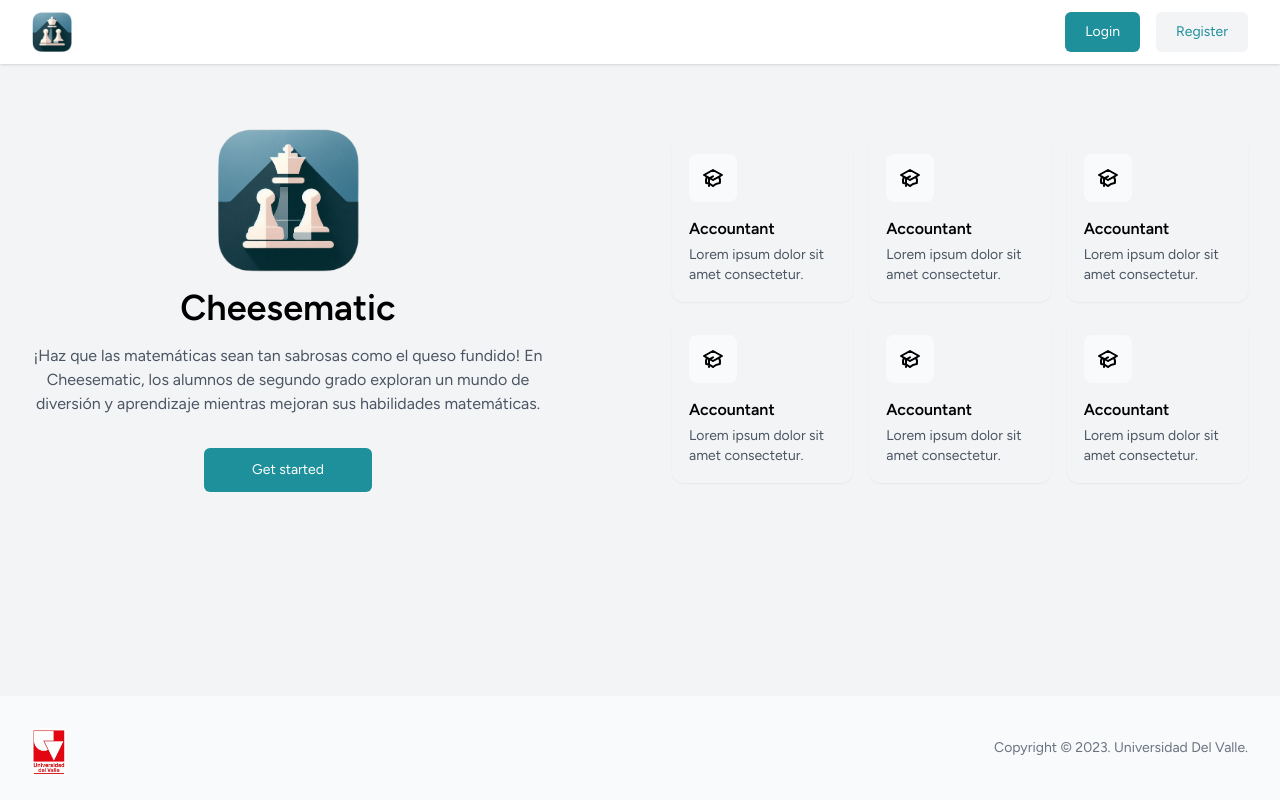
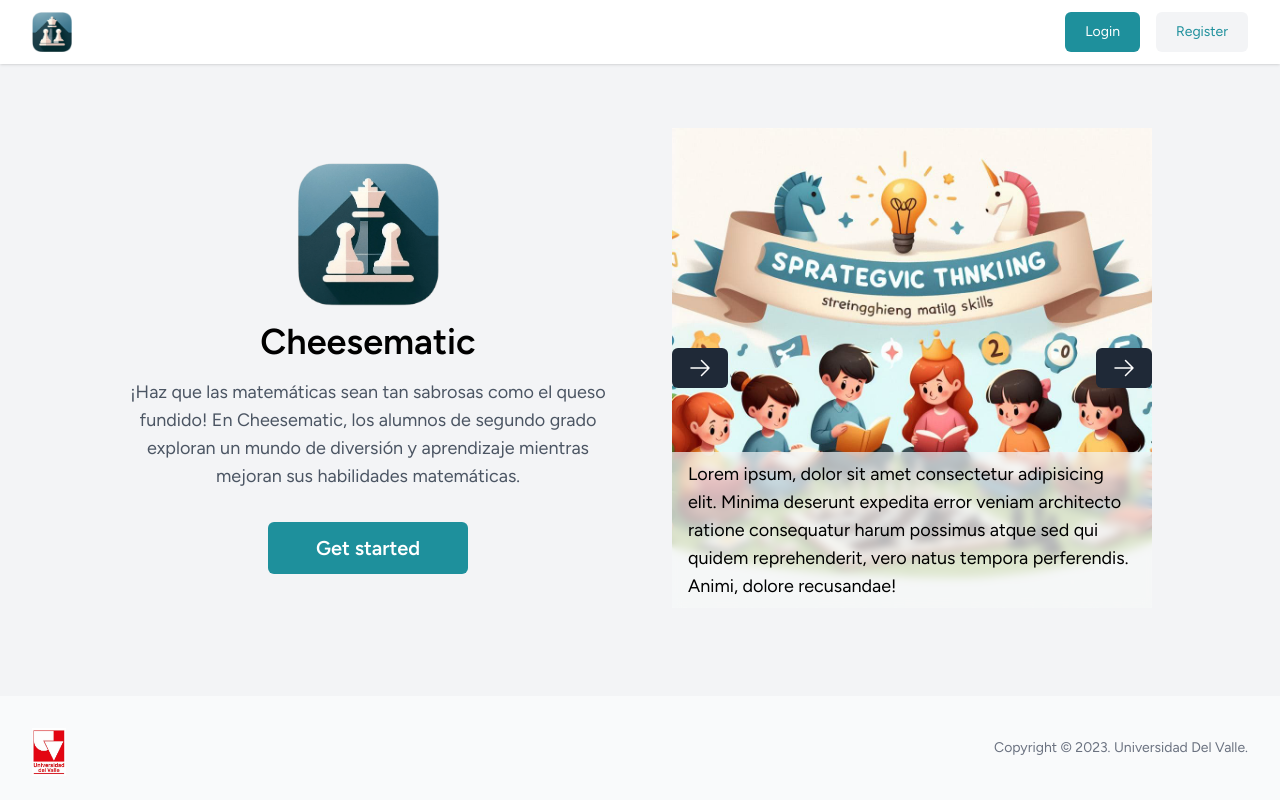
Before and after one commit to junioisaac123/tg-2024, a Laravel app: page / in a window 1280 px wide. Run offline with Laravel 12, Linux system fonts and the light colour scheme; style sheets or scripts are compiled from the project's sources.

Commit message:
feat: banner images and fix some styles

```diff
--- /dev/null
+++ b/app/View/Components/ImageCarousel.php
@@ -0,0 +1,26 @@
+<?php
+
+namespace App\View\Components;
+
+use Closure;
+use Illuminate\Contracts\View\View;
+use Illuminate\View\Component;
+
+class ImageCarousel extends Component
+{
+    /**
+     * Create a new component instance.
+     */
+    public function __construct(
+        public $images
+    ) {
+    }
+
+    /**
+     * Get the view / contents that represent the component.
+     */
+    public function render(): View|Closure|string
+    {
+        return view('components.image-carousel');
+    }
+}
--- /dev/null
+++ b/resources/views/components/image-carousel.blade.php
@@ -0,0 +1,42 @@
+<div x-data="{ slide: 0, totalSlides: {{ count($images) }} - 1 }" class="relative">
+    <template x-for="(image, index) in {{ json_encode($images) }}" :key="index">
+        <div x-show="slide === index" class="transition-opacity duration-500"
+            :class="{ 'opacity-100': slide === index, 'opacity-0': slide !== index }">
+
+            <section class="w-full h-full relative">
+                <picture class="rounded w-full aspect-square">
+                    <source :srcset="image.url" type="image/webp">
+                    <img :src="image.url" :alt="image.alt" class="w-full">
+                </picture>
+                {{-- Text --}}
+                <section class="bg-gothic-50/70 px-4 py-2 absolute bottom-0 text-base md:text-lg backdrop-blur-sm">
+                    Lorem ipsum, dolor sit amet consectetur adipisicing elit. Minima deserunt expedita error veniam
+                    architecto
+                    ratione consequatur harum possimus atque sed qui quidem reprehenderit, vero natus tempora
+                    perferendis. Animi,
+                    dolore recusandae!
+                </section>
+            </section>
+
+        </div>
+    </template>
+
+    <button @click="slide = (slide === 0) ? totalSlides : slide - 1"
+        class="absolute left-0 top-1/2 transform -translate-y-1/2 bg-gray-800 text-white px-4 py-2 rounded-md">
+        <svg xmlns="http://www.w3.org/2000/svg" fill="none" viewBox="0 0 24 24" stroke-width="1.5"
+            stroke="currentColor" class="w-6 h-6">
+            <path stroke-linecap="round" stroke-linejoin="round" d="M13.5 4.5 21 12m0 0-7.5 7.5M21 12H3" />
+        </svg>
+    </button>
+
+    <button @click="slide = (slide === totalSlides) ? 0 : slide + 1"
+        class="absolute right-0 top-1/2 transform -translate-y-1/2 bg-gray-800 text-white px-4 py-2 rounded-md">
+        <svg xmlns="http://www.w3.org/2000/svg" fill="none" viewBox="0 0 24 24" stroke-width="1.5"
+            stroke="currentColor" class="w-6 h-6">
+            <path stroke-linecap="round" stroke-linejoin="round" d="M13.5 4.5 21 12m0 0-7.5 7.5M21 12H3" />
+        </svg>
+
+    </button>
+
+
+</div>
--- a/resources/views/home/index.blade.php
+++ b/resources/views/home/index.blade.php
@@ -105,7 +105,7 @@
     <main class="mb-auto grow">
 
         <section class="container mx-auto">
-            <div class="max-w-screen-xl px-4 py-8 sm:px-6 sm:py-12 lg:px-8 lg:py-16 mx-auto">
+            <div class="max-w-screen-xl  px-4 py-8 sm:px-6 sm:py-12 lg:px-32 2xl:px-8 lg:py-16 mx-auto">
                 <div class="grid grid-cols-1 gap-y-8 lg:grid-cols-2 lg:items-center lg:gap-x-16">
                     <div class="mx-auto max-w-lg text-center lg:mx-0 ltr:lg:text-left rtl:lg:text-right">
                         <picture class="flex justify-center mb-4">
@@ -113,7 +113,7 @@
                         </picture>
                         <h2 class="text-3xl font-bold sm:text-4xl">Cheesematic</h2>
 
-                        <p class="mt-4 text-gray-600">
+                        <p class="mt-4 text-gray-600 text-base md:text-lg">
                             ¡Haz que las matemáticas sean tan sabrosas como el queso fundido! En Cheesematic, los
                             alumnos de
                             segundo grado exploran un mundo de diversión y aprendizaje mientras mejoran sus habilidades
@@ -121,11 +121,11 @@
                         </p>
 
                         <a href="#"
-                            class="mt-8 inline-block rounded-md bg-firefly-600 px-12 py-3 text-sm font-medium text-white transition hover:bg-firefly>-700 focus:outline-none focus:ring focus:ring-pearl-bush-400">
+                            class="mt-8 inline-block rounded-md bg-firefly-600 px-12 py-3 text-xl font-semibold text-white transition hover:bg-firefly-700 focus:outline-none focus:ring focus:ring-pearl-bush-400">
                             {{ __('Get started') }}
                         </a>
                     </div>
-
+                    {{--
                     <div class="grid grid-cols-2 gap-4 sm:grid-cols-3">
                         <a class="block rounded-xl border border-gray-100 p-4 shadow-sm hover:border-gray-200 hover:ring-1 hover:ring-gray-200 focus:outline-none focus:ring"
                             href="#">
@@ -258,9 +258,17 @@
                                 Lorem ipsum dolor sit amet consectetur.
                             </p>
                         </a>
-                    </div>
+                    </div> --}}
 
                     {{-- Carousel --}}
+                    <div>
+                        <x-image-carousel :images="[
+                            [
+                                'url' => asset('images/banner/min/1.jpg'),
+                                'alt' => 'Slide 1',
+                            ],
+                        ]" />
+                    </div>
 
                 </div>
             </div>
```
Also changed, not shown: public/images/banner/min/1.jpg (added), public/images/banner/min/2.jpg (added), public/images/banner/min/3.jpg (added), public/images/banner/min/4.jpg (added), public/images/banner/min/5.jpg (added), public/images/banner/min/6.jpg (added), public/images/banner/min/7.jpg (added), public/images/banner/min/8.jpg (added).
